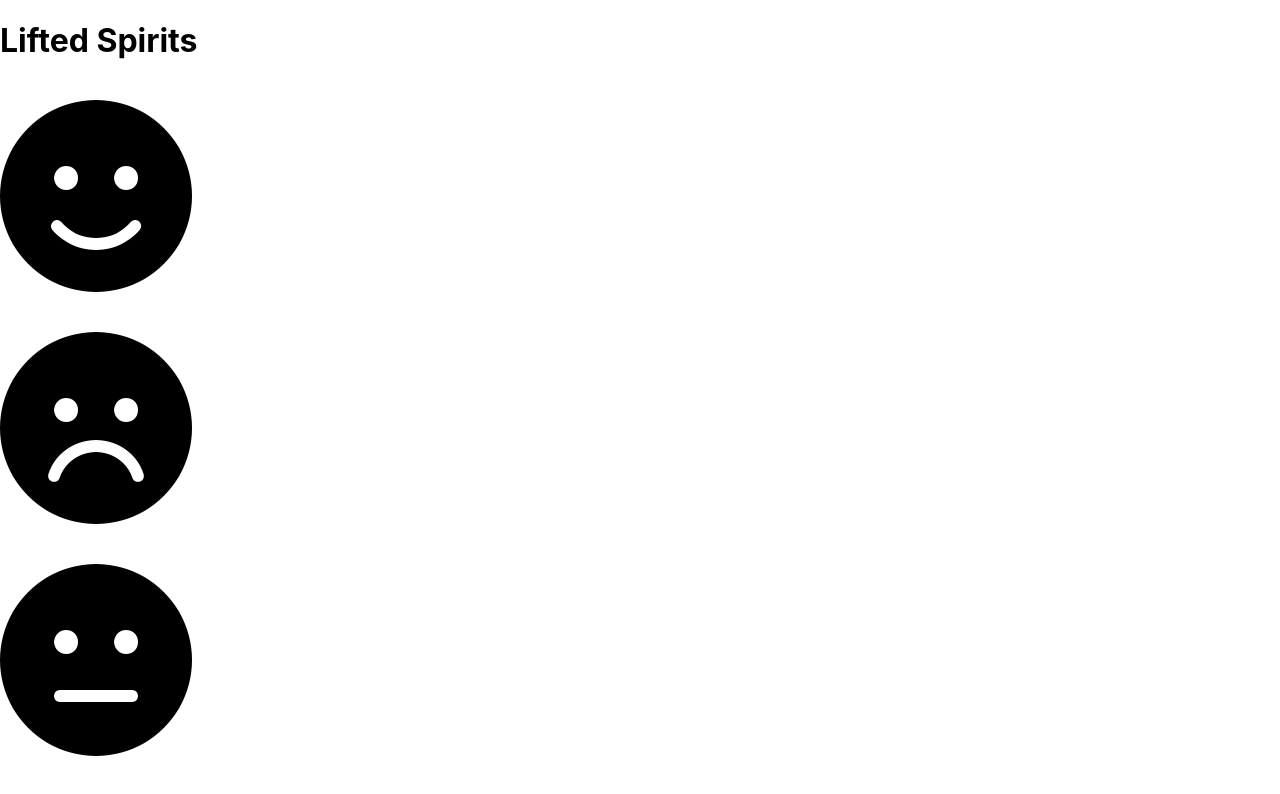
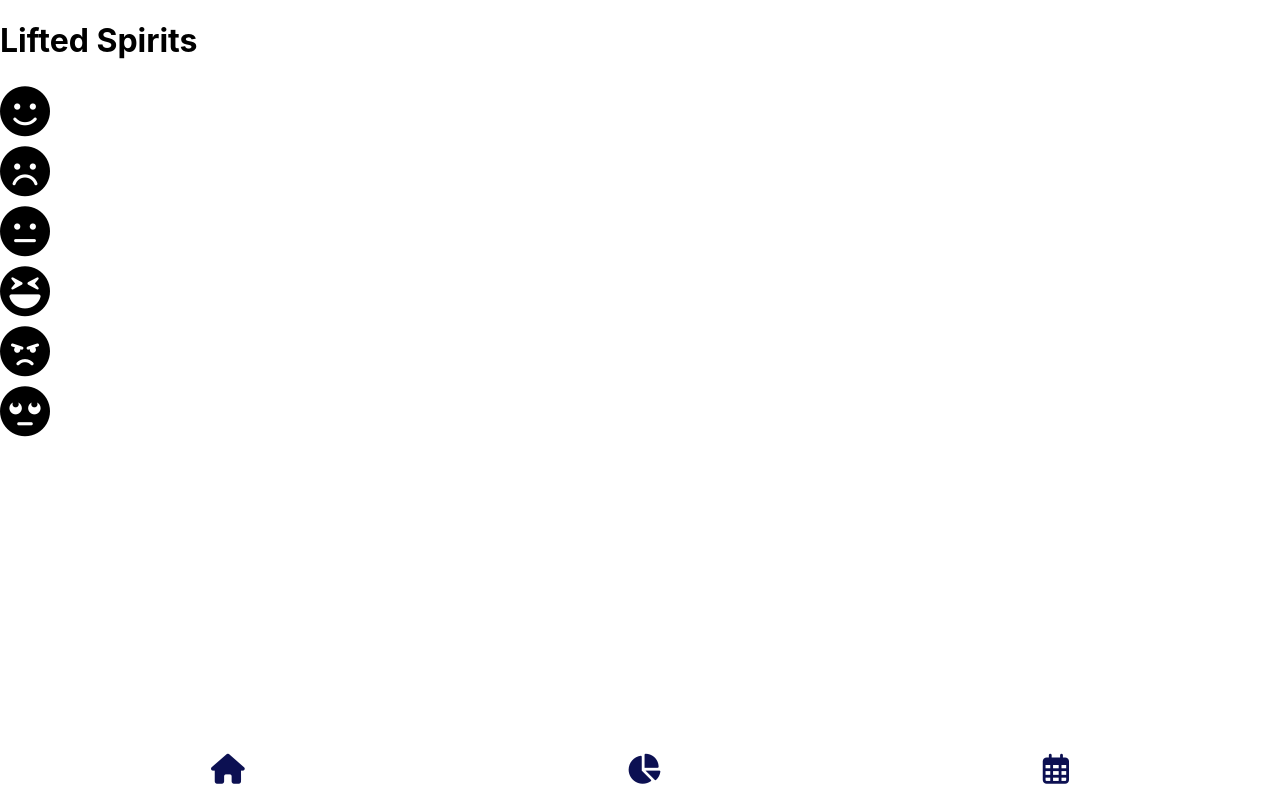
Before and after one commit to akildunne/lifted-spirits, a React (Create React App) app in the folder lifted-spirits/: page / in a window 1280 px wide. Shown: the top 794 px of the page. Built offline with nearby package versions, Linux system fonts and the light colour scheme.

Commit message:
Footer/Home Complete

```diff
--- a/lifted-spirits/src/App.css
+++ b/lifted-spirits/src/App.css
@@ -1,7 +1,26 @@
+.container {
+  display: flex;
+}
+
+.mood-icon {
+  font-size: 50px;
+}
+
 .activity {
   color: blue;
 }
 
-.mood-icon {
-  font-size: 15vw;
+.footer-icon {
+  display: flex;
+  color: #0C1052;
+  font-size: 30px;
+  justify-content: space-around;
+  margin: 20px;
 }
+
+footer {
+  position: absolute;
+  bottom: 0;
+  width: 100%;
+  height: 66px;
+}
--- a/lifted-spirits/src/App.js
+++ b/lifted-spirits/src/App.js
@@ -1,13 +1,12 @@
 import React, { useEffect, useState } from "react";
 import { Switch, Route, useHistory } from "react-router-dom";
-import Activities from './Components/Activities';
+import Activities from "./Components/Activities";
 // import Dashboard from './Components/Dashboard';
-import Journal from './Components/Journal';
+import Journal from "./Components/Journal";
 import Mood from "./Components/Mood";
-import Summary from './Components/Summary';
+import Summary from "./Components/Summary";
 import axios from "axios";
 import "./App.css";
-
 
 function App() {
   const [userInfo, setUserInfo] = useState([]);
@@ -15,49 +14,60 @@ function App() {
   const [activities, setActivities] = useState([]);
   const [journal, setJournal] = useState("");
 
-  const history = useHistory()
+  const history = useHistory();
 
   useEffect(() => {
-   history.push('./')
+    history.push("./");
   }, []);
 
   const postInfo = async (newJournal) => {
     const fields = {
       mood,
       activities,
-      journal: newJournal
+      journal: newJournal,
     };
     const airtableURL = `https://api.airtable.com/v0/${process.env.REACT_APP_AIRTABLE_BASE}/mood`;
-    let response = await axios.post(airtableURL, { fields }, {
-      headers: {
-        'Authorization': `Bearer ${process.env.REACT_APP_AIRTABLE_KEY}`,
-        'Content-Type': 'application/json',
+    let response = await axios.post(
+      airtableURL,
+      { fields },
+      {
+        headers: {
+          Authorization: `Bearer ${process.env.REACT_APP_AIRTABLE_KEY}`,
+          "Content-Type": "application/json",
+        },
       }
-    });
-    console.log(journal)
-  }
+    );
+    console.log(journal);
+  };
 
   return (
     <div className="page-container">
       <header>
         <h1>Lifted Spirits</h1>
-        </header>
+      </header>
       <main>
         <Switch>
           <Route exact path="/">
             <Mood setMood={setMood} />
-        </Route>
-        <Route path='/activities'>
-          <Activities setActivities={setActivities}/>
-        </Route>
-          <Route path='/journal'>
-            <Journal setJournal={setJournal} postInfo={postInfo}/>
           </Route>
-          <Route path='/summary'>
-            <Summary mood={mood} activities={activities} journal={journal}/>
+          <Route path="/activities">
+            <Activities setActivities={setActivities} />
+          </Route>
+          <Route path="/journal">
+            <Journal setJournal={setJournal} postInfo={postInfo} />
+          </Route>
+          <Route path="/summary">
+            <Summary mood={mood} activities={activities} journal={journal} />
           </Route>
         </Switch>
       </main>
+      <footer>
+        <div className="footer-icon">
+          <i class="fas fa-home"></i>
+          <i class="fas fa-chart-pie"></i>
+          <i class="far fa-calendar-alt"></i>
+        </div>
+      </footer>
     </div>
   );
 }
```
